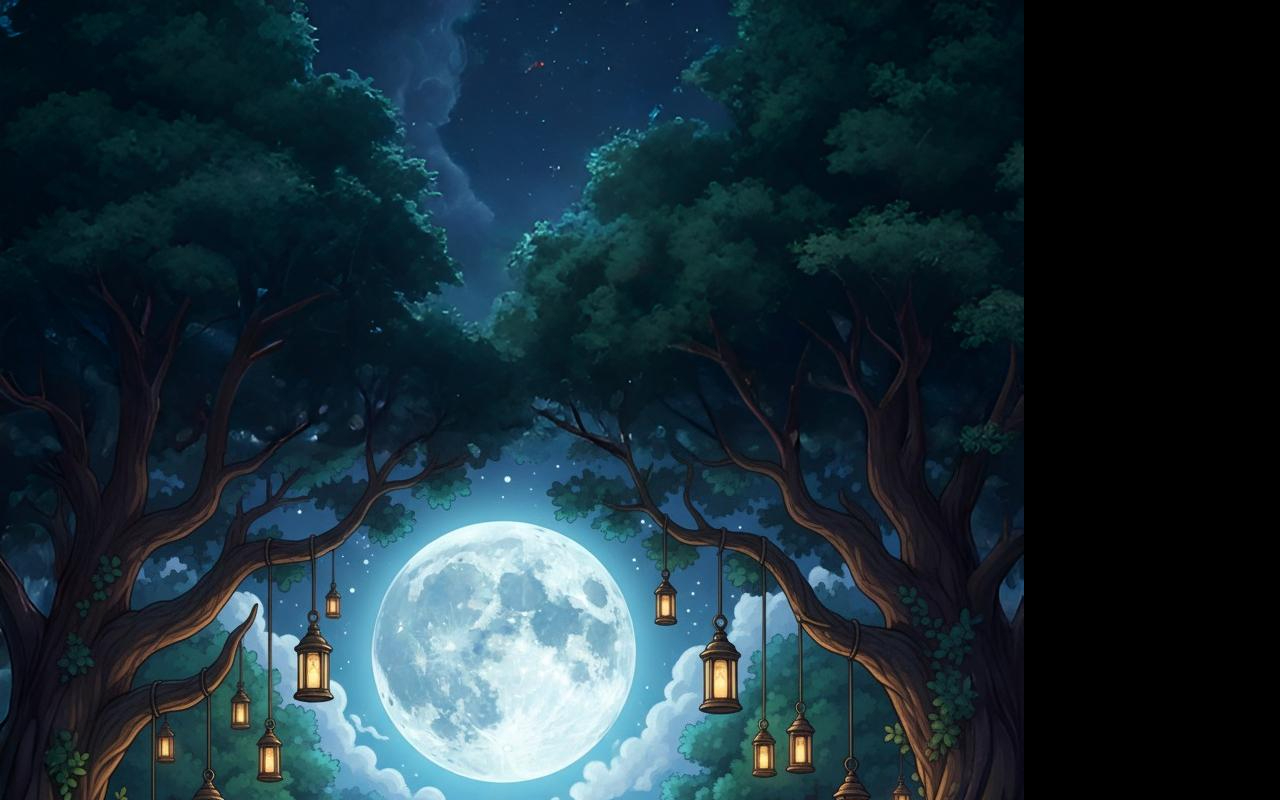
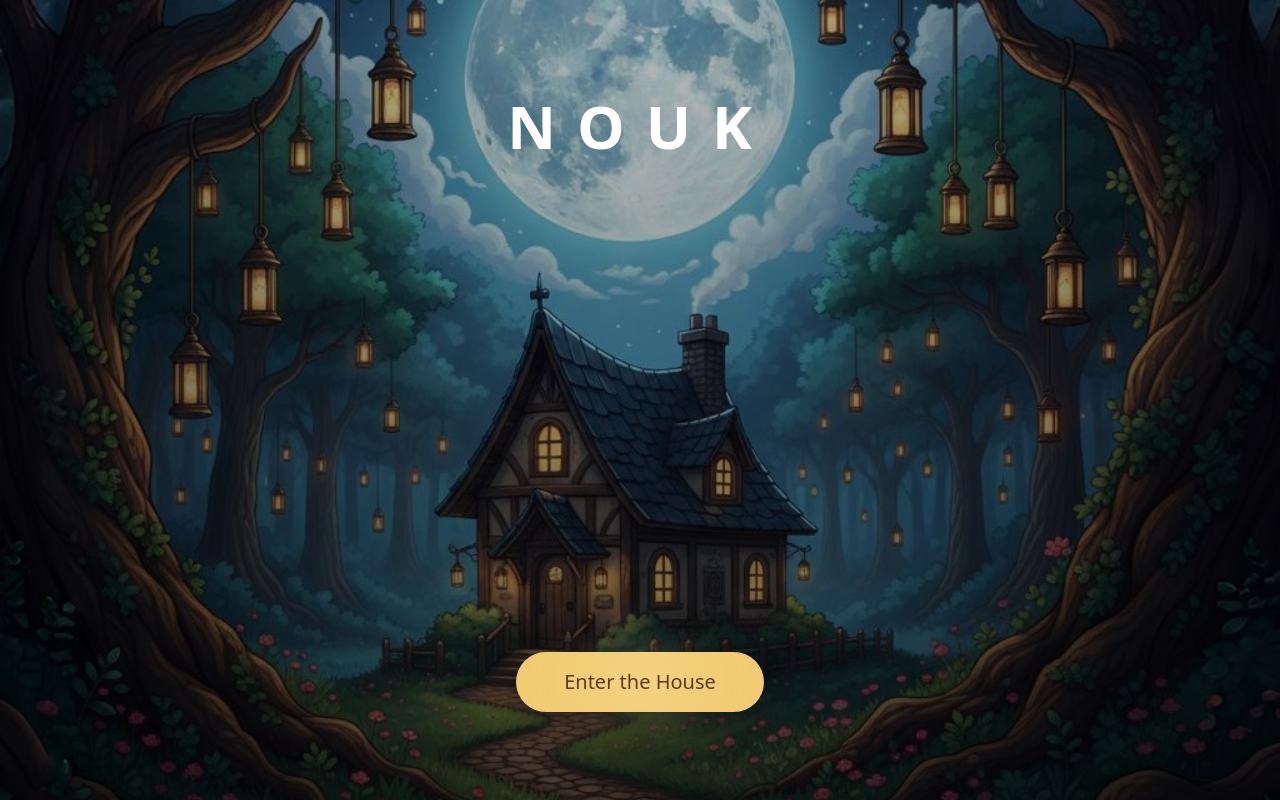
Before and after one commit to dus10-sudo/Nouk-V2, a Next.js app: page / in a window 1280 px wide. Built offline with nearby package versions, Linux system fonts and the light colour scheme.

Commit message:
Update globals.css

```diff
--- a/src/app/globals.css
+++ b/src/app/globals.css
@@ -1,6 +1,13 @@
-/* -----------------------------------------------------
+/* -------------------------------------------
+   TAILWIND (REQUIRED – DO NOT REMOVE)
+------------------------------------------- */
+@tailwind base;
+@tailwind components;
+@tailwind utilities;
+
+/* -------------------------------------------
    GLOBAL RESET & BASE STYLING
------------------------------------------------------ */
+------------------------------------------- */
 
 * {
   margin: 0;
@@ -13,25 +20,25 @@ body {
   height: 100%;
   width: 100%;
   overflow-x: hidden;
+  background: #000;
+  color: #fff;
   font-family: system-ui, -apple-system, BlinkMacSystemFont, "Segoe UI",
     Roboto, Helvetica, Arial, sans-serif;
-  background: #000;
-  color: #fff;
 }
 
-/* Prevent scrolling on landing page */
+/* Prevent scrolling only when we explicitly add this class */
 body.no-scroll {
   overflow: hidden !important;
 }
 
-/* Smooth transitions for UI */
+/* Smooth transitions for theme-ish stuff */
 * {
   transition: background-color 0.2s ease, color 0.2s ease;
 }
 
-/* -----------------------------------------------------
+/* -------------------------------------------
    TYPOGRAPHY
------------------------------------------------------ */
+------------------------------------------- */
 
 h1,
 h2,
@@ -43,9 +50,9 @@ h6 {
   color: inherit;
 }
 
-/* -----------------------------------------------------
-   LANDING PAGE: FADE-IN ANIMATIONS
------------------------------------------------------ */
+/* -------------------------------------------
+   LANDING PAGE FADE-IN ANIMATIONS
+------------------------------------------- */
 
 .fade-in-title {
   opacity: 0;
@@ -74,9 +81,9 @@ h6 {
   }
 }
 
-/* -----------------------------------------------------
+/* -------------------------------------------
    BUTTON GLOW ANIMATION
------------------------------------------------------ */
+------------------------------------------- */
 
 .glow-button {
   position: relative;
@@ -97,7 +104,6 @@ h6 {
   opacity: 0;
   filter: blur(10px);
   z-index: -1;
-
   animation: buttonGlow 2.6s ease-in-out infinite;
 }
 
@@ -111,9 +117,9 @@ h6 {
   }
 }
 
-/* -----------------------------------------------------
-   PAGE BACKGROUND UTILITY
------------------------------------------------------ */
+/* -------------------------------------------
+   OPTIONAL VIGNETTE OVERLAY UTILITY
+------------------------------------------- */
 
 .bg-vignette {
   background: radial-gradient(
@@ -123,18 +129,18 @@ h6 {
   );
 }
 
-/* -----------------------------------------------------
-   SMOOTH FADE-OUT FOR VIDEO TRANSITION
------------------------------------------------------ */
+/* -------------------------------------------
+   FADE-OUT UTILITY (for video transition etc.)
+------------------------------------------- */
 
 .fade-out {
   opacity: 0 !important;
   transition: opacity 400ms ease-out;
 }
 
-/* -----------------------------------------------------
-   UTILITY CLASSES
------------------------------------------------------ */
+/* -------------------------------------------
+   SMALL UTILITIES
+------------------------------------------- */
 
 .hidden {
   display: none !important;
```
